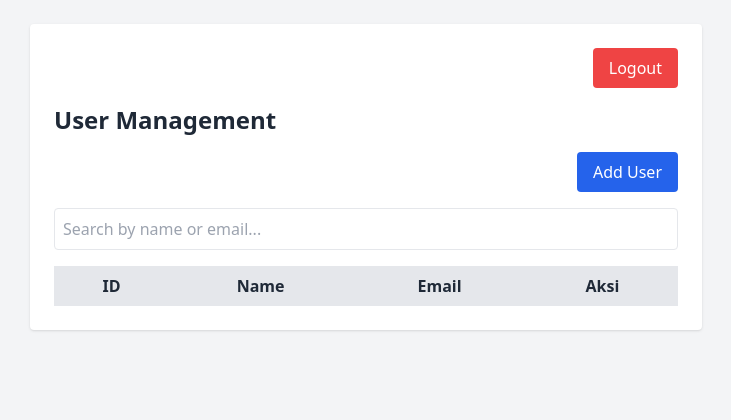
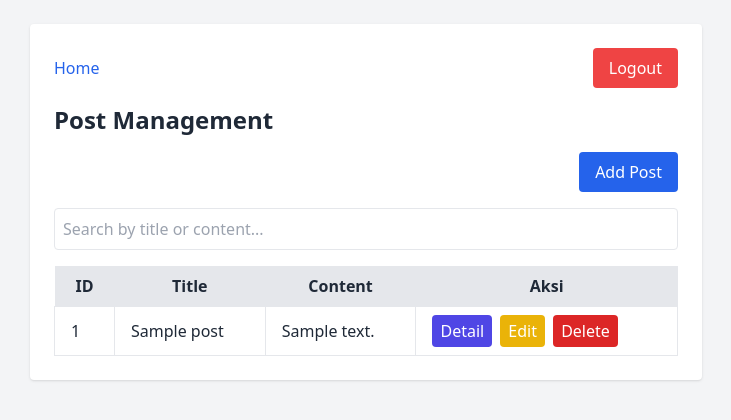
Before and after one commit to luqmanherifa/harmedic, a Flask app: page /dashboard in a window 1280 px wide. Shown: the top 420 px of the page, without its empty margins (274-1005 px from the left). Run offline with Flask 3, Linux system fonts and the light colour scheme; the visitor is signed in with stand-in values (Sample User, id 1); tables that the repository leaves empty hold one stand-in row (values such as "Sample post"); lists and menus that the app fills with data are empty; some libraries are stand-ins or nearby versions.

Commit message:
Refactor user to post management

```diff
--- a/templates/dashboard.html
+++ b/templates/dashboard.html
@@ -8,7 +8,14 @@
   </head>
   <body class="bg-gray-100 text-gray-800 p-6">
     <div class="max-w-2xl mx-auto bg-white p-6 rounded shadow">
-      <div class="flex justify-end mb-4">
+      <!-- Navbar -->
+      <div class="flex justify-between items-center mb-4">
+        <a
+          href="{{ url_for('main.home') }}"
+          class="text-blue-600 hover:underline"
+        >
+          Home
+        </a>
         <a
           href="{{ url_for('auth.logout') }}"
           class="bg-red-500 text-white px-4 py-2 rounded hover:bg-red-600"
@@ -17,15 +24,15 @@
         </a>
       </div>
 
-      <h1 class="text-2xl font-bold mb-4">User Management</h1>
+      <h1 class="text-2xl font-bold mb-4">Post Management</h1>
 
-      <!-- Tombol Add User -->
+      <!-- Tombol Add Post -->
       <div class="mb-4 text-right">
         <button
           id="openAddModal"
           class="bg-blue-600 text-white px-4 py-2 rounded hover:bg-blue-700"
         >
-          Add User
+          Add Post
         </button>
       </div>
 
@@ -34,17 +41,17 @@
         <input
           type="text"
           id="searchInput"
-          placeholder="Search by name or email..."
+          placeholder="Search by title or content..."
           class="w-full p-2 border rounded"
         />
       </div>
 
-      <table id="userTable" class="table-auto w-full">
+      <table id="postTable" class="table-auto w-full">
         <thead>
           <tr class="bg-gray-200">
             <th class="px-4 py-2">ID</th>
-            <th class="px-4 py-2">Name</th>
-            <th class="px-4 py-2">Email</th>
+            <th class="px-4 py-2">Title</th>
+            <th class="px-4 py-2">Content</th>
             <th class="px-4 py-2">Aksi</th>
           </tr>
         </thead>
@@ -60,10 +67,10 @@
       class="fixed inset-0 bg-black bg-opacity-40 hidden justify-center items-center z-50 transition-all duration-300"
     >
       <div class="bg-white p-6 rounded shadow-md w-96">
-        <h2 class="text-xl font-bold mb-4">Detail User</h2>
+        <h2 class="text-xl font-bold mb-4">Detail Post</h2>
         <p><strong>ID:</strong> <span id="detailId"></span></p>
-        <p><strong>Name:</strong> <span id="detailName"></span></p>
-        <p><strong>Email:</strong> <span id="detailEmail"></span></p>
+        <p><strong>Title:</strong> <span id="detailTitle"></span></p>
+        <p><strong>Content:</strong> <span id="detailContent"></span></p>
         <div class="text-right mt-4">
           <button
             id="closeModal"
@@ -75,25 +82,25 @@
       </div>
     </div>
 
-    <!-- Modal Add/Edit User -->
+    <!-- Modal Add/Edit Post -->
     <div
       id="formModal"
       class="fixed inset-0 bg-black bg-opacity-40 hidden justify-center items-center z-50 transition-all duration-300"
     >
       <div class="bg-white p-6 rounded shadow-md w-96">
-        <h2 class="text-xl font-bold mb-4" id="formModalTitle">Add User</h2>
-        <form id="userForm">
+        <h2 class="text-xl font-bold mb-4" id="formModalTitle">Add Post</h2>
+        <form id="postForm">
           <input
             type="text"
-            id="name"
-            placeholder="Name"
+            id="title"
+            placeholder="Title"
             class="w-full mb-2 p-2 border rounded"
             required
           />
           <input
-            type="email"
-            id="email"
-            placeholder="Email"
+            type="content"
+            id="content"
+            placeholder="Content"
             class="w-full mb-2 p-2 border rounded"
             required
           />
```
Also changed, not shown: templates/home.html (+28 -6 lines), templates/post_detail.html (renamed from templates/user_detail.html, +5 -3 lines).
